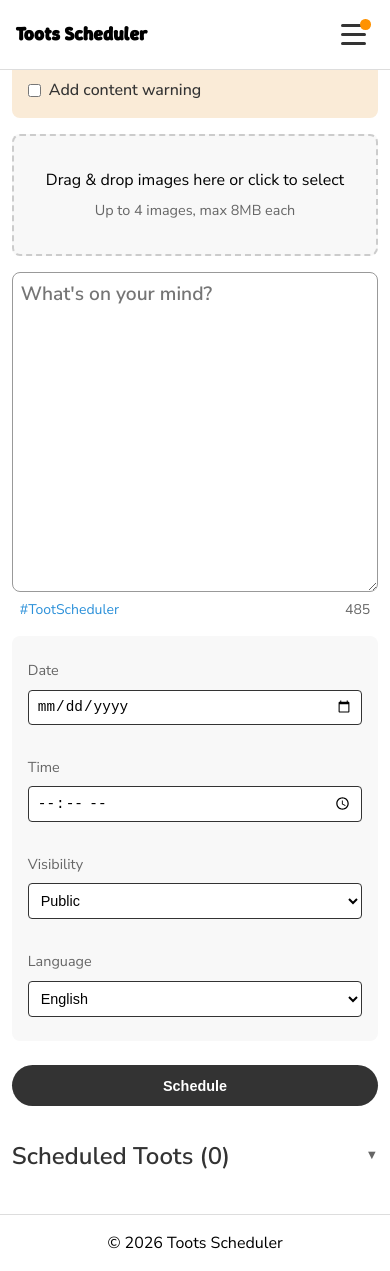
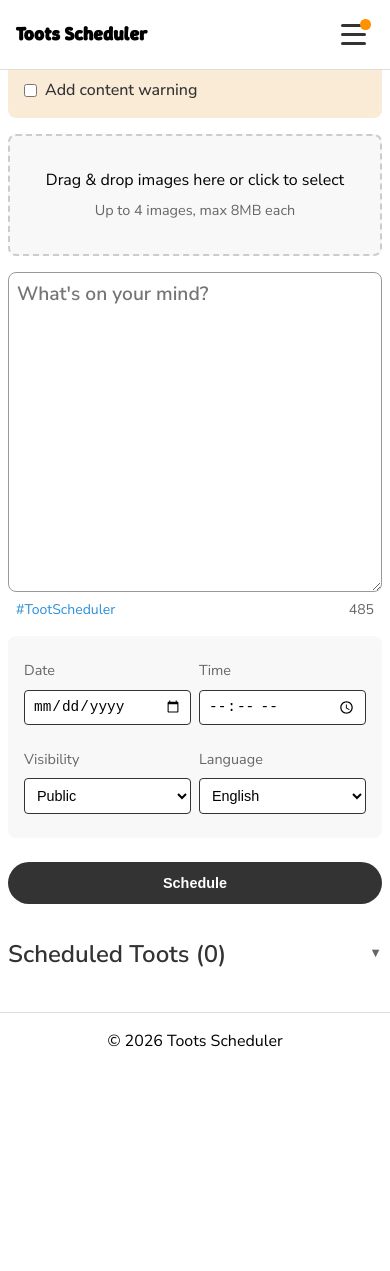
Before and after one commit to regulardesigner/toots-scheduler, a Vue app: page /composer in a window 390 px wide. After the commit the page ends 1069 px from the top, so only its background shows below. Built offline with nearby package versions, Linux system fonts and the light colour scheme; sample sign-in values are in the browser's storage.

Commit message:
✨ Update: Refactor ControlsBar component for improved layout and add new feature for media image uploads in scheduled toots

```diff
--- a/src/components/ControlsBar.vue
+++ b/src/components/ControlsBar.vue
@@ -45,7 +45,6 @@
 
 <template>
   <div class="controls-bar">
-    <div class="form-group-controls">
     <div class="form-group">
       <label for="scheduled-date">Date</label>
       <input
@@ -93,7 +92,6 @@
       </select>
     </div>
   </div>
-  </div>
   <div class="form-actions">
     <button
       v-if="isEditing"
@@ -115,6 +113,7 @@
 <style scoped>
 .controls-bar {
   display: flex;
+  flex-wrap: wrap;
   gap: 1rem;
   margin-bottom: 1.5rem;
   padding: 1rem;
@@ -127,12 +126,6 @@
   display: flex;
   flex-direction: column;
   gap: 0.5rem;
-}
-
-.form-group-controls{
-  display: flex;
-  flex-direction: row;
-  gap: 1rem;
 }
 
 label {
@@ -202,16 +195,13 @@
 
 @media (max-width: 768px) {
   .controls-bar {
-    flex-direction: column;
+    flex-wrap: wrap;
     gap: 0.5rem;
-  }
-
-  .form-group-controls{
-    flex-direction: column;
   }
 
   .form-group {
     margin: 0.5rem 0;
+    flex-basis: 40%;
   }
 
   .form-actions {
--- a/src/stores/features.ts
+++ b/src/stores/features.ts
@@ -6,6 +6,17 @@
 
 export const useFeaturesStore = defineStore('features', () => {
   const features = ref<FeatureGroup[]>([
+    {
+      version: '0.10.15',
+      date: '2025-04-02',
+      features: [
+        {
+          id: 'upload-media-image',
+          title: '🖼️ Upload media image',
+          description: 'Now you can upload images to your scheduled toots!',
+        },
+      ],
+    },
     {
       version: '0.9.15',
       date: '2025-03-29',
```
Lines whose indentation alone changed are shown as unchanged.
